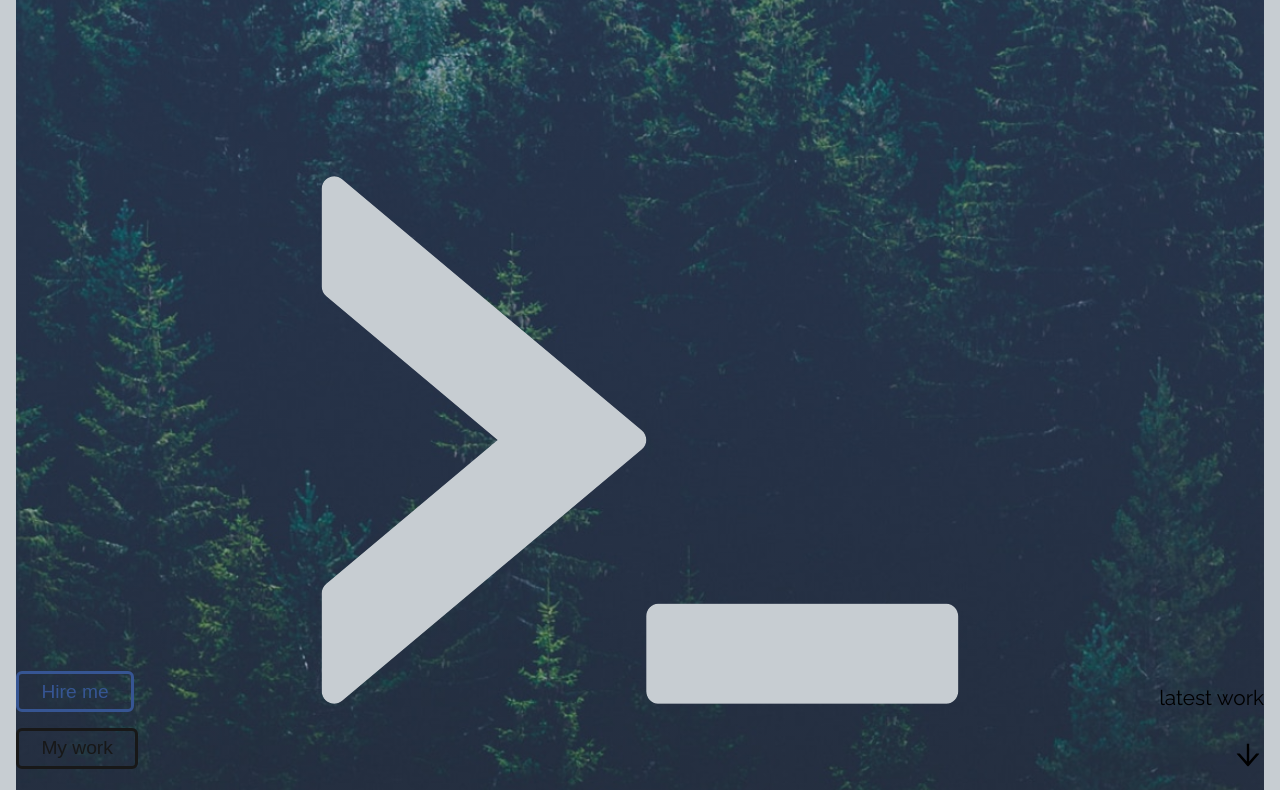
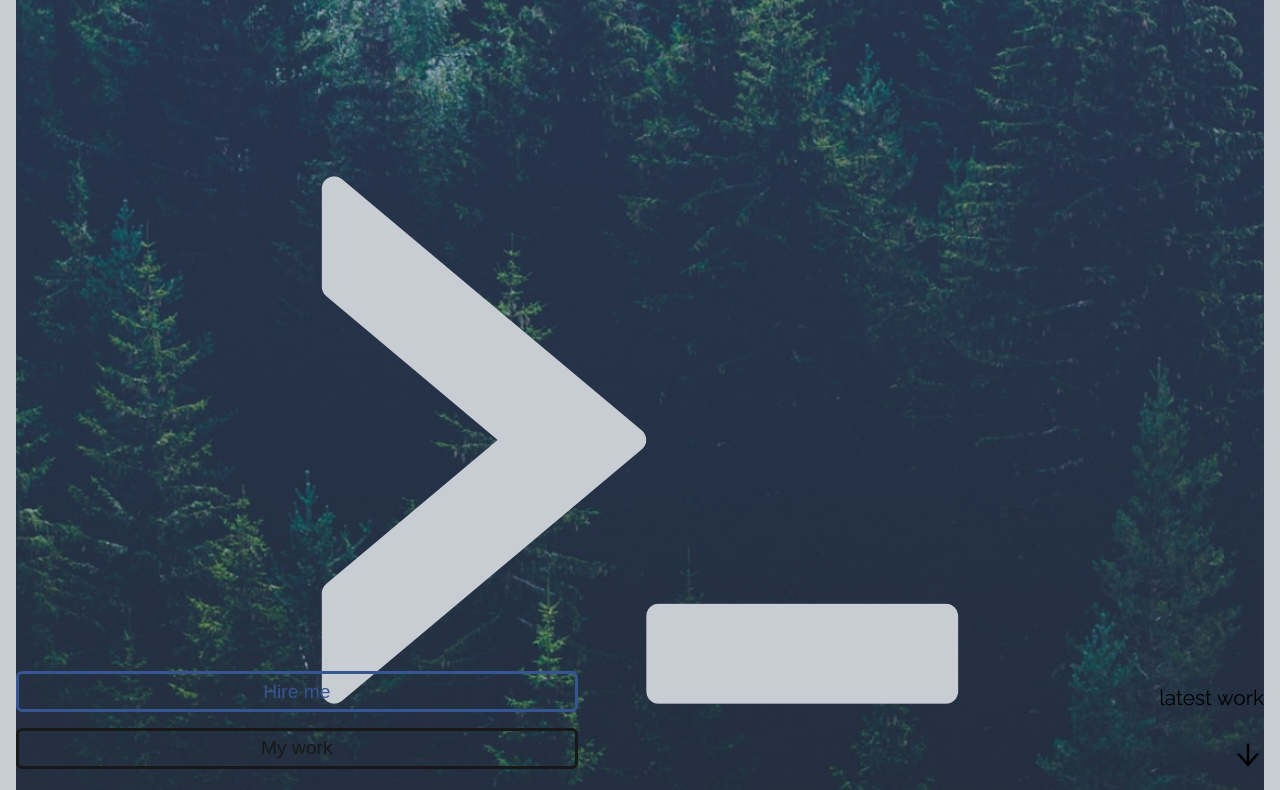
Before and after one commit to Marty-W/portfolio-v1, a React (Create React App) app: page / in a window 1280 px wide. Shown: the top 790 px of the page. Built offline with nearby package versions, Linux system fonts and the light colour scheme.

Commit message:
styled components tooling

```diff
--- a/package.json
+++ b/package.json
@@ -19,7 +19,7 @@
     "styled-components": "^5.1.1"
   },
   "scripts": {
-    "start": "react-scripts start",
+    "start": "BROWSER='none' react-scripts start",
     "build": "react-scripts build",
     "test": "react-scripts test",
     "eject": "react-scripts eject"
--- a/src/components/Button.jsx
+++ b/src/components/Button.jsx
@@ -1,5 +1,5 @@
 import React from 'react';
-import styled from 'styled-components';
+import styled from 'styled-components/macro';
 import { motion } from 'framer-motion';
 
 const Button = ({ primary = false, children, onClick }) => (
--- a/src/components/Gallery.jsx
+++ b/src/components/Gallery.jsx
@@ -1,5 +1,5 @@
 import React from 'react';
-import styled from 'styled-components';
+import styled from 'styled-components/macro';
 import ScreenShot from '../assets/screenshot.png';
 import ScreenShot2 from '../assets/screenshot2.png';
 
--- a/src/components/Header.jsx
+++ b/src/components/Header.jsx
@@ -1,5 +1,5 @@
 import React from 'react';
-import styled from 'styled-components';
+import styled from 'styled-components/macro';
 
 const Header = ({ children }) => <StyledHeader>{children}</StyledHeader>;
 
--- a/src/components/Nav.jsx
+++ b/src/components/Nav.jsx
@@ -1,14 +1,17 @@
 import React from 'react';
-import styled from 'styled-components';
+import styled from 'styled-components/macro';
 import { ReactComponent as LogoSVG } from '../assets/Logo.svg';
-import { theme } from '../theme/theme';
 
 const Nav = () => (
   <Wrapper>
     <Logo />
     <Links>
-      <span>work</span>
-      <span>contact</span>
+      <a href='#work'>
+        <span>work</span>
+      </a>
+      <a href='#contact'>
+        <span>contact</span>
+      </a>
     </Links>
   </Wrapper>
 );
@@ -21,7 +24,7 @@ const Wrapper = styled.div`
 
 const Links = styled.div`
   height: 60%;
-  text-transform: uppercase;
+  text-transform: lowercase;
   display: flex;
   flex-direction: column;
   justify-content: space-evenly;
--- a/src/pages/Contact.jsx
+++ b/src/pages/Contact.jsx
@@ -6,7 +6,7 @@ import Form from '../components/Form';
 
 const Contact = () => {
   return (
-    <Wrapper>
+    <Wrapper id='contact'>
       <Logo />
       <ContactWrapper>
         <span>Martin Weber</span>
@@ -25,7 +25,7 @@ export default Contact;
 
 const Wrapper = styled.div`
   scroll-snap-align: start;
-  height: 100vh;
+  min-height: 100vh;
   width: 100vw;
   display: grid;
   grid-template-rows: 7vh 35vh 1fr;
--- a/src/pages/Hero.jsx
+++ b/src/pages/Hero.jsx
@@ -13,8 +13,12 @@ const Hero = () => {
       <SubHeader>front-end dev, looking for a job</SubHeader>
       <HeroImg src={HeroPng} />
       <BtnWrapper>
-        <Button primary>Hire me</Button>
-        <Button>My work</Button>
+        <Button primary>
+          <a href='#contact'>Hire me</a>
+        </Button>
+        <Button>
+          <a href='#work'>My work</a>
+        </Button>
       </BtnWrapper>
       <ArrowWrapper>
         <span>latest work</span>
@@ -28,7 +32,7 @@ export default Hero;
 
 const Wrapper = styled.div`
   scroll-snap-align: start;
-  height: 100vh;
+  min-height: 100vh;
   width: 100vw;
   grid-column: 2 / span 1;
   display: grid;
@@ -72,6 +76,7 @@ const BtnWrapper = styled.div`
 
   & button {
     margin-bottom: 1rem;
+    width: 90%;
   }
 `;
 
--- a/src/pages/Projects.jsx
+++ b/src/pages/Projects.jsx
@@ -1,5 +1,5 @@
 import React from 'react';
-import styled from 'styled-components';
+import styled from 'styled-components/macro';
 import { ReactComponent as LogoSVG } from '../assets/Logo.svg';
 import { GiSwissArmyKnife } from 'react-icons/gi';
 import { IoIosTimer } from 'react-icons/io';
@@ -12,7 +12,7 @@ import { ArrowWrapper } from './Hero';
 
 const Projects = () => {
   return (
-    <Wrapper>
+    <Wrapper id='work'>
       <Logo />
       <ProjectDesc>
         <h2>Swiss Knife</h2>
@@ -62,7 +62,7 @@ export default Projects;
 
 const Wrapper = styled.div`
   scroll-snap-align: start;
-  height: 100vh;
+  min-height: 100vh;
   width: 100vw;
   display: grid;
   grid-template-columns: 1rem 1fr 1fr 1rem;
--- a/src/theme/globalStyles.js
+++ b/src/theme/globalStyles.js
@@ -52,6 +52,7 @@ textarea {
 html {
   box-sizing: border-box;
   scroll-snap-type: y mandatory;
+  height: 100%;
 }
 
 *, *::before, *::after {
@@ -64,10 +65,16 @@ video {
   max-width: 100%;
 }
 
+a {
+  text-decoration: none;
+  color: inherit;
+}
+
  body {
      font-family: 'Raleway', sans-serif;
      scroll-snap-type: y mandatory;
      background-color: ${(props) => props.theme.colors.primary};
      overflow-y: scroll;
+     height:100%;
  }
 `;
```
